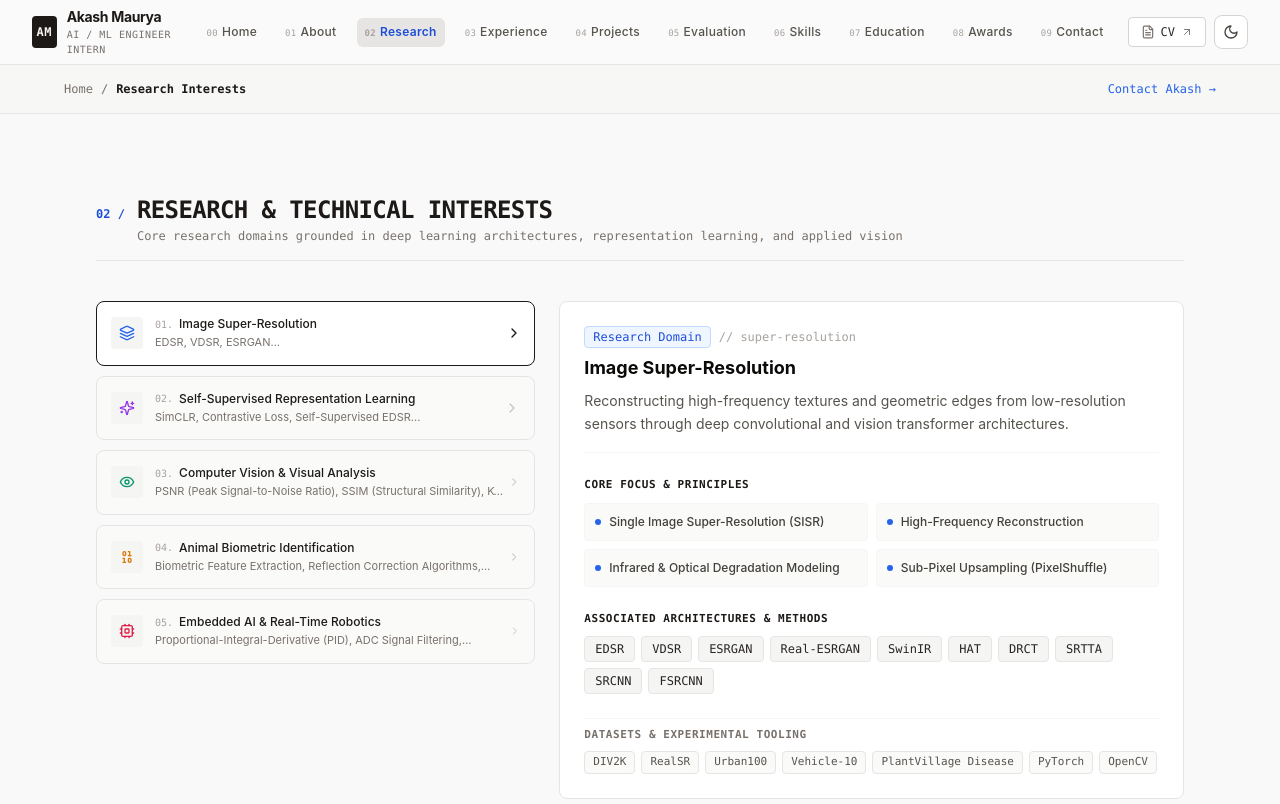
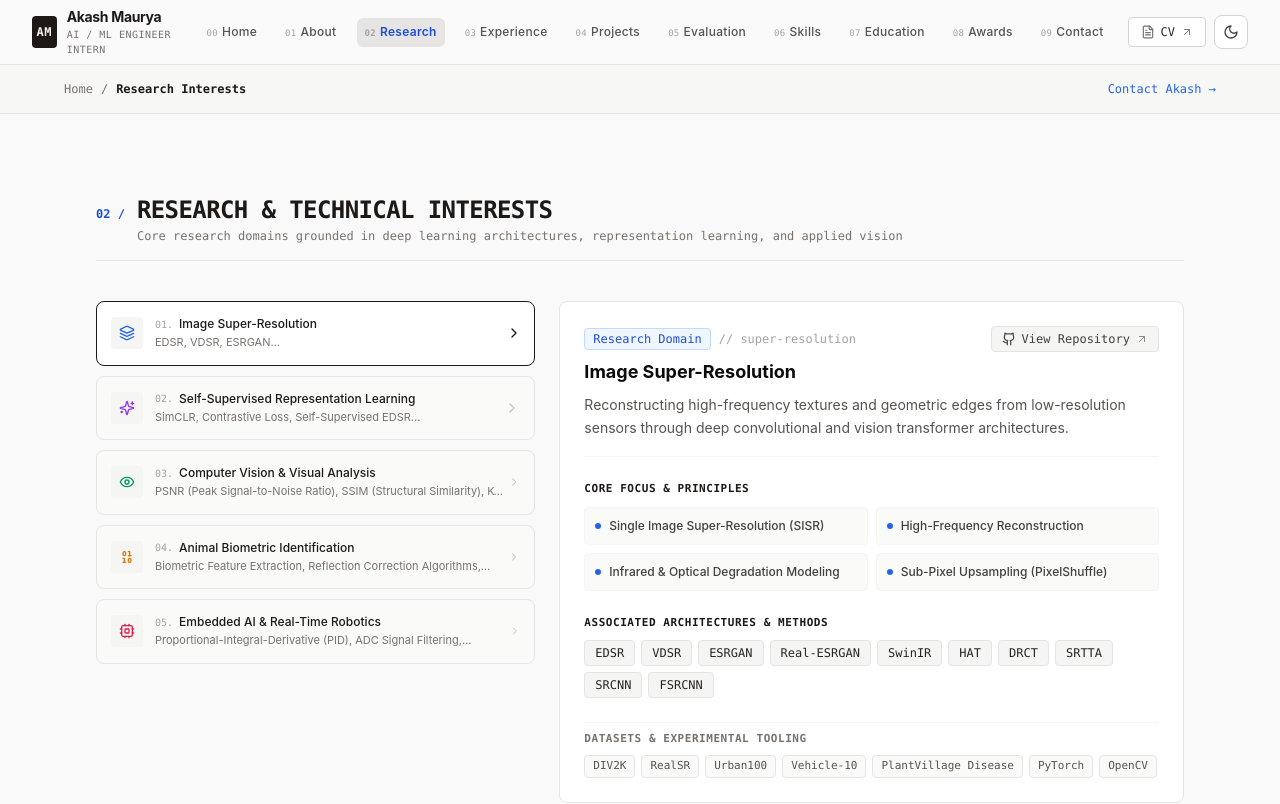
Before and after one commit to mauryaakash-ai/Akash-Maurya, a Next.js app: page /research in a window 1280 px wide. Shown: the top 804 px of the page. Built offline with nearby package versions, Linux system fonts and the light colour scheme.

Commit message:
chore: add direct github repo links for ImageLab, Krishishram, and SIMCLR_PYTORCH

```diff
--- a/components/sections/ProjectsSection.tsx
+++ b/components/sections/ProjectsSection.tsx
@@ -26,7 +26,7 @@ export function ProjectsSection() {
           </div>
         </div>
 
-        {/* Projects 2x2 Grid with Asymmetric Editorial Layout */}
+        {/* Projects 2x2 Grid */}
         <div className="grid grid-cols-1 md:grid-cols-2 gap-6 items-stretch">
           {projectsData.map((project, index) => (
             <div
@@ -84,7 +84,7 @@ export function ProjectsSection() {
                   </div>
                 </div>
 
-                {/* Bullet Contributions (Concise) */}
+                {/* Bullet Contributions */}
                 <ul className="space-y-1.5 text-xs text-stone-700 dark:text-stone-300 pt-1">
                   {project.keyContributions.slice(0, 2).map((item, idx) => (
                     <li key={idx} className="flex items-start gap-2">
@@ -106,17 +106,25 @@ export function ProjectsSection() {
                       {tech}
                     </span>
                   ))}
-                  {project.techStack.length > 3 && (
-                    <span className="font-mono text-[10px] px-1.5 py-0.5 text-stone-400">
-                      +{project.techStack.length - 3}
-                    </span>
-                  )}
                 </div>
 
                 <div className="flex items-center gap-2">
+                  {project.githubUrl && (
+                    <a
+                      href={project.githubUrl}
+                      target="_blank"
+                      rel="noopener noreferrer"
+                      title="View GitHub Repository"
+                      className="inline-flex items-center gap-1 p-2 rounded-lg border border-stone-300 dark:border-stone-700 hover:bg-stone-100 dark:hover:bg-stone-800 text-stone-700 dark:text-stone-300 hover:text-stone-950 dark:hover:text-white transition-colors"
+                    >
+                      <Github className="w-3.5 h-3.5" />
+                      <ArrowUpRight className="w-3 h-3 opacity-60" />
+                    </a>
+                  )}
+
                   <button
                     onClick={() => setSelectedProject(project)}
-                    className="inline-flex items-center gap-1.5 px-3 py-1.5 rounded text-xs font-mono font-medium bg-stone-900 text-white dark:bg-stone-100 dark:text-stone-900 hover:bg-stone-800 dark:hover:bg-white transition-colors"
+                    className="inline-flex items-center gap-1.5 px-3 py-1.5 rounded-lg text-xs font-mono font-medium bg-stone-900 text-white dark:bg-stone-100 dark:text-stone-900 hover:bg-stone-800 dark:hover:bg-white transition-colors cursor-pointer"
                   >
                     <span>View Case Study</span>
                     <ChevronRight className="w-3.5 h-3.5" />
--- a/components/sections/ResearchSection.tsx
+++ b/components/sections/ResearchSection.tsx
@@ -1,7 +1,7 @@
 'use client';
 
 import React, { useState } from 'react';
-import { Layers, Eye, Sparkles, Binary, Cpu, ChevronRight, Tag } from 'lucide-react';
+import { Layers, Eye, Sparkles, Binary, Cpu, ChevronRight, Github, ArrowUpRight } from 'lucide-react';
 import { researchAreasData } from '@/data/research';
 
 const iconMap: Record<string, React.ReactNode> = {
@@ -45,7 +45,7 @@ export function ResearchSection() {
                 <button
                   key={area.id}
                   onClick={() => setSelectedAreaId(area.id)}
-                  className={`w-full text-left p-3.5 rounded-lg border transition-all flex items-center justify-between group ${
+                  className={`w-full text-left p-3.5 rounded-lg border transition-all flex items-center justify-between group cursor-pointer ${
                     isSelected
                       ? 'bg-white dark:bg-stone-900 border-stone-900 dark:border-stone-100 shadow-xs'
                       : 'bg-stone-50 dark:bg-stone-900/40 border-stone-200 dark:border-stone-800/80 hover:border-stone-300 dark:hover:border-stone-700'
@@ -76,7 +76,8 @@ export function ResearchSection() {
           {/* Deep-Dive Area Inspector on Right */}
           <div className="md:col-span-7 bg-white dark:bg-stone-900 border border-stone-200 dark:border-stone-800 rounded-lg p-6 shadow-xs space-y-6">
             <div className="border-b border-stone-100 dark:border-stone-800 pb-4">
-              <div className="flex items-center gap-2 mb-1.5">
+              <div className="flex items-center justify-between gap-2 mb-1.5">
+                <div className="flex items-center gap-2">
                   <span className="font-mono text-xs px-2 py-0.5 rounded bg-blue-50 dark:bg-blue-950/60 text-blue-700 dark:text-blue-300 border border-blue-200 dark:border-blue-900">
                     Research Domain
                   </span>
@@ -84,6 +85,21 @@ export function ResearchSection() {
                     // {activeArea.id}
                   </span>
                 </div>
+
+                {activeArea.githubUrl && (
+                  <a
+                    href={activeArea.githubUrl}
+                    target="_blank"
+                    rel="noopener noreferrer"
+                    className="inline-flex items-center gap-1.5 text-xs font-mono text-stone-700 dark:text-stone-300 hover:text-blue-600 dark:hover:text-blue-400 px-2.5 py-1 rounded bg-stone-100 dark:bg-stone-800 border border-stone-200 dark:border-stone-700 transition-colors"
+                  >
+                    <Github className="w-3.5 h-3.5" />
+                    <span>View Repository</span>
+                    <ArrowUpRight className="w-3 h-3 opacity-60" />
+                  </a>
+                )}
+              </div>
+
               <h3 className="text-lg font-bold text-stone-950 dark:text-stone-50">
                 {activeArea.title}
               </h3>
--- a/data/projects.ts
+++ b/data/projects.ts
@@ -29,7 +29,7 @@ export const projectsData: ProjectItem[] = [
     dates: "Jan 2026 – May 2026",
     teamType: "Team",
     description: "Evaluated deep learning-based super-resolution models including SRCNN, FSRCNN, VDSR, and EDSR alongside SwinIR and transformer-based architectures for thermal and low-resolution infrared image reconstruction.",
-    problem: "Thermal infrared sensors often produce low-resolution, noisy imagery due to physical detector constraints and sensor cost. Standard optical super-resolution models often blur subtle thermal thermal gradients and edge boundaries without specialized architectural analysis.",
+    problem: "Thermal infrared sensors often produce low-resolution, noisy imagery due to physical detector constraints and sensor cost. Standard optical super-resolution models often blur subtle thermal gradients and edge boundaries without specialized architectural analysis.",
     approach: "Benchmarked convolutional backbones (SRCNN, FSRCNN, VDSR, EDSR) and transformer-based networks (SwinIR). Analyzed architectural components, receptive field sizes, inference pipelines, loss functions, and spatial attention mechanisms on low-resolution infrared datasets.",
     keyContributions: [
       "Evaluated deep learning-based super-resolution models including SRCNN, FSRCNN, VDSR, and EDSR for thermal image enhancement.",
@@ -117,7 +117,7 @@ export const projectsData: ProjectItem[] = [
       "Deep practical insight into unsupervised clustering convergence, Lloyd's algorithm behavior, and vector quantization limits.",
       "Explored trade-offs between compression ratio, computational complexity (O(n * k * d)), and visual fidelity."
     ],
-    githubUrl: "https://github.com/mauryaakash-ai",
+    githubUrl: "https://github.com/mauryaakash-ai/ImageLab",
     diagramSpec: {
       title: "K-Means Color Quantization & Compression Flow",
       stages: [
@@ -152,7 +152,7 @@ export const projectsData: ProjectItem[] = [
       "End-to-end full-stack software lifecycle: schema design, RESTful endpoint architecture, session handling, and clean UI design for non-technical users.",
       "Database indexing, transaction integrity, and CRUD optimization in SQLite."
     ],
-    githubUrl: "https://github.com/mauryaakash-ai",
+    githubUrl: "https://github.com/mauryaakash-ai/Krishishram",
     diagramSpec: {
       title: "Full-Stack Application Architecture",
       stages: [
--- a/data/research.ts
+++ b/data/research.ts
@@ -5,6 +5,7 @@ export interface ResearchArea {
   keyConcepts: string[];
   modelsAndMethods: string[];
   datasetsAndTools: string[];
+  githubUrl?: string;
 }
 
 export const researchAreasData: ResearchArea[] = [
@@ -19,7 +20,8 @@ export const researchAreasData: ResearchArea[] = [
       "Sub-Pixel Upsampling (PixelShuffle)"
     ],
     modelsAndMethods: ["EDSR", "VDSR", "ESRGAN", "Real-ESRGAN", "SwinIR", "HAT", "DRCT", "SRTTA", "SRCNN", "FSRCNN"],
-    datasetsAndTools: ["DIV2K", "RealSR", "Urban100", "Vehicle-10", "PlantVillage Disease", "PyTorch", "OpenCV"]
+    datasetsAndTools: ["DIV2K", "RealSR", "Urban100", "Vehicle-10", "PlantVillage Disease", "PyTorch", "OpenCV"],
+    githubUrl: "https://github.com/mauryaakash-ai"
   },
   {
     id: "self-supervised-learning",
@@ -32,7 +34,8 @@ export const researchAreasData: ResearchArea[] = [
       "Unsupervised Super-Resolution Pipelines"
     ],
     modelsAndMethods: ["SimCLR", "Contrastive Loss", "Self-Supervised EDSR", "Self-Supervised HAT", "Self-Supervised ESRGAN"],
-    datasetsAndTools: ["Custom Combined HR/LR Dataset", "Vehicle-10", "PyTorch", "Jupyter Notebook"]
+    datasetsAndTools: ["Custom Combined HR/LR Dataset", "Vehicle-10", "PyTorch", "Jupyter Notebook"],
+    githubUrl: "https://github.com/mauryaakash-ai/SIMCLR_PYTORCH"
   },
   {
     id: "computer-vision",
@@ -45,7 +48,8 @@ export const researchAreasData: ResearchArea[] = [
       "Color Space Transformations & Clustering"
     ],
     modelsAndMethods: ["PSNR (Peak Signal-to-Noise Ratio)", "SSIM (Structural Similarity)", "K-Means Quantization", "Spatial Filtering"],
-    datasetsAndTools: ["OpenCV", "scikit-learn", "NumPy", "Matplotlib", "Python"]
+    datasetsAndTools: ["OpenCV", "scikit-learn", "NumPy", "Matplotlib", "Python"],
+    githubUrl: "https://github.com/mauryaakash-ai/ImageLab"
   },
   {
     id: "biometric-identification",
@@ -58,7 +62,8 @@ export const researchAreasData: ResearchArea[] = [
       "Morphological Pattern Identification (Snake Biometrics)"
     ],
     modelsAndMethods: ["Biometric Feature Extraction", "Reflection Correction Algorithms", "Lighting Angle Modulation"],
-    datasetsAndTools: ["Buffalo Iris Image Sets", "Public Biometric Datasets", "OpenCV", "Simons Fellowship Research"]
+    datasetsAndTools: ["Buffalo Iris Image Sets", "Public Biometric Datasets", "OpenCV", "Simons Fellowship Research"],
+    githubUrl: "https://github.com/mauryaakash-ai"
   },
   {
     id: "embedded-ai-robotics",
@@ -71,6 +76,7 @@ export const researchAreasData: ResearchArea[] = [
       "Hardware Timer & PWM Speed Modulation"
     ],
     modelsAndMethods: ["Proportional-Integral-Derivative (PID)", "ADC Signal Filtering", "Obstacle Detection State Machine"],
-    datasetsAndTools: ["ESP32", "Arduino", "C/C++", "IR Sensor Arrays", "Ultrasonic Transducers"]
+    datasetsAndTools: ["ESP32", "Arduino", "C/C++", "IR Sensor Arrays", "Ultrasonic Transducers"],
+    githubUrl: "https://github.com/mauryaakash-ai"
   }
 ];
```
Lines whose indentation alone changed are shown as unchanged.
